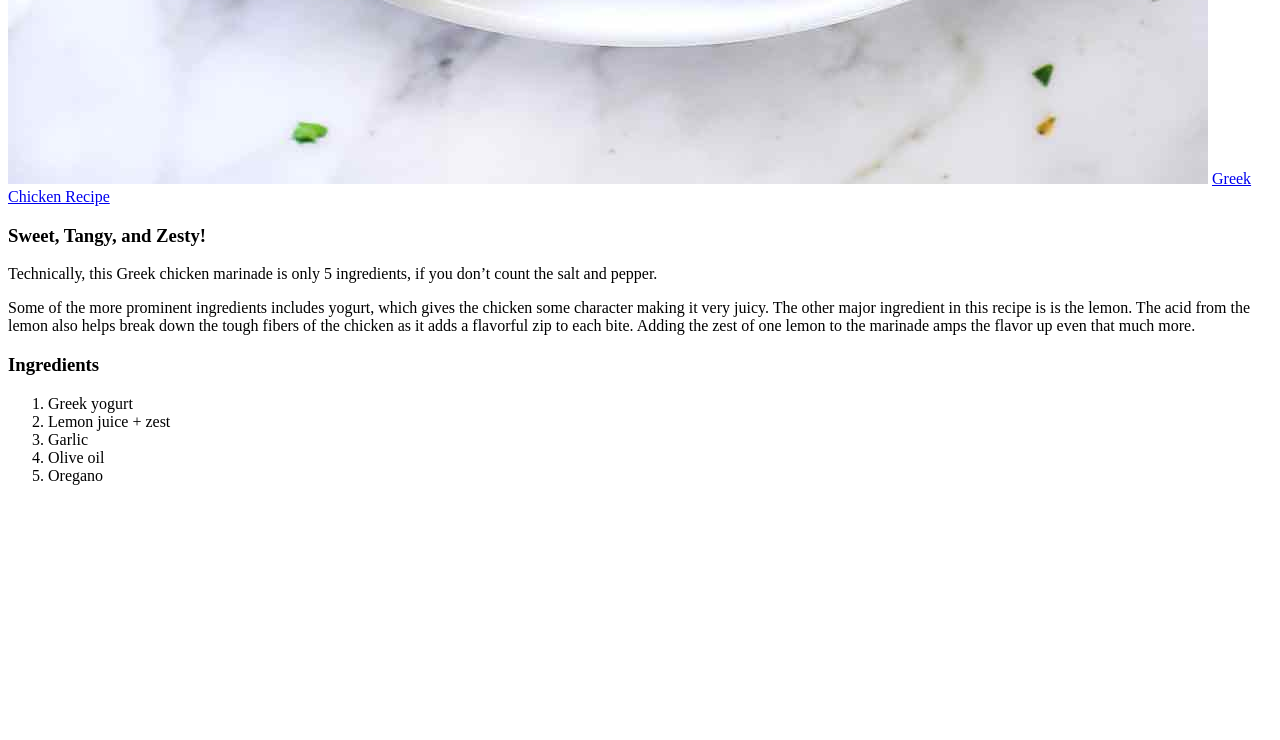
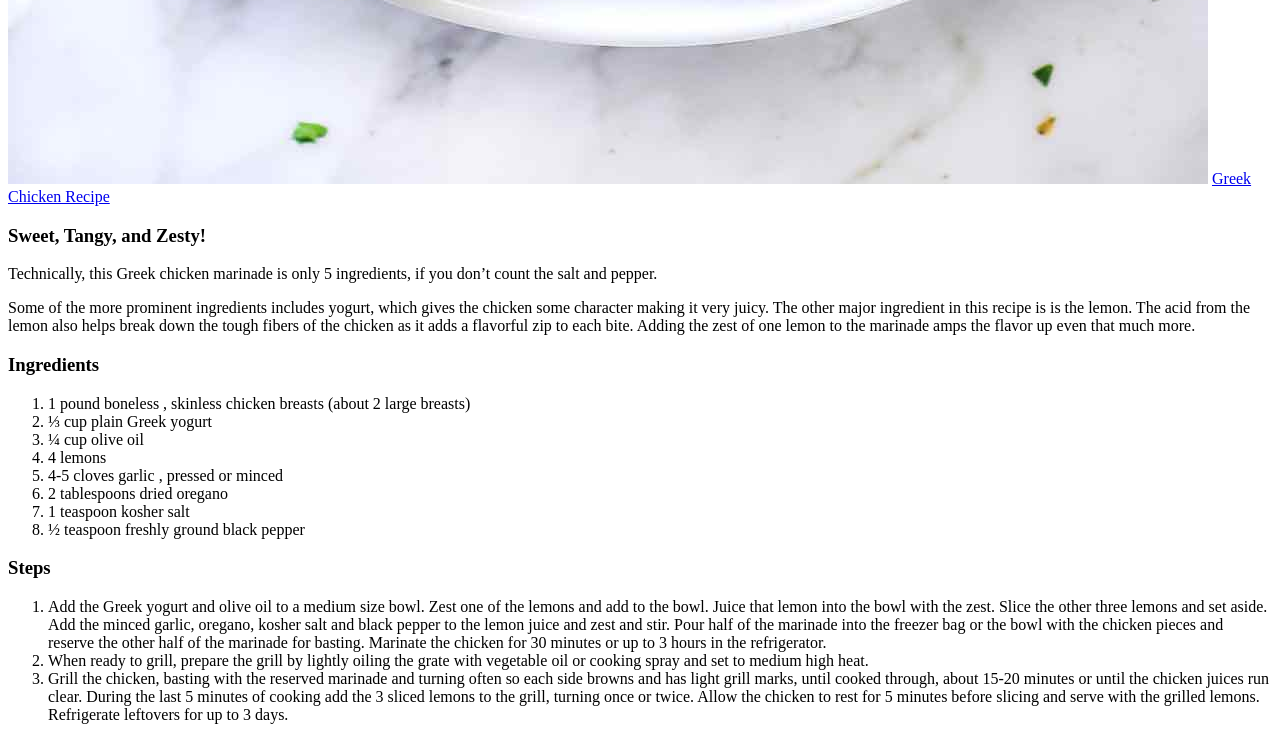
Before and after one commit to TheVINILLA/odin-recipes, a plain HTML site: page recipes/chicken.html in a window 1280 px wide. Shown: the part 1696-2436 px from the top of the page. Before the commit the page ends 2197 px from the top, so only its background shows below. Drawn offline with Linux system fonts and the light colour scheme.

Commit message:
update ingredients list to be more specific and add steps

```diff
--- a/recipes/chicken.html
+++ b/recipes/chicken.html
@@ -21,11 +21,28 @@
 
         <h3>Ingredients</h3>
         <ol>
-            <li>Greek yogurt</li>
-            <li>Lemon juice + zest</li>
-            <li>Garlic</li>
-            <li>Olive oil</li>
-            <li>Oregano</li>
+            <li>1 pound boneless , skinless chicken breasts (about 2 large breasts)</li>
+            <li>⅓ cup plain Greek yogurt</li>
+            <li>¼ cup olive oil</li>
+            <li>4 lemons</li>
+            <li>4-5 cloves garlic , pressed or minced</li>
+            <li>2 tablespoons dried oregano</li>
+            <li>1 teaspoon kosher salt</li>
+            <li>½ teaspoon freshly ground black pepper</li>
+        </ol>
+
+        <h3>Steps</h3>
+        <ol>
+            <li>Add the Greek yogurt and olive oil to a medium size bowl. Zest one of the lemons and add to the bowl.
+                Juice that lemon into the bowl with the zest. Slice the other three lemons and set aside.
+                Add the minced garlic, oregano, kosher salt and black pepper to the lemon juice and zest and stir.
+                Pour half of the marinade into the freezer bag or the bowl with the chicken pieces and reserve the other half of the marinade for basting.
+                Marinate the chicken for 30 minutes or up to 3 hours in the refrigerator.</li>
+            <li>When ready to grill, prepare the grill by lightly oiling the grate with vegetable oil
+                or cooking spray and set to medium high heat.</li>
+            <li>Grill the chicken, basting with the reserved marinade and turning often so each side browns and has light grill marks, until cooked through, about 15-20 minutes or until the chicken juices run clear.
+                During the last 5 minutes of cooking add the 3 sliced lemons to the grill, turning once or twice.
+                Allow the chicken to rest for 5 minutes before slicing and serve with the grilled lemons. Refrigerate leftovers for up to 3 days.</li>
         </ol>
 
     </body>
```
